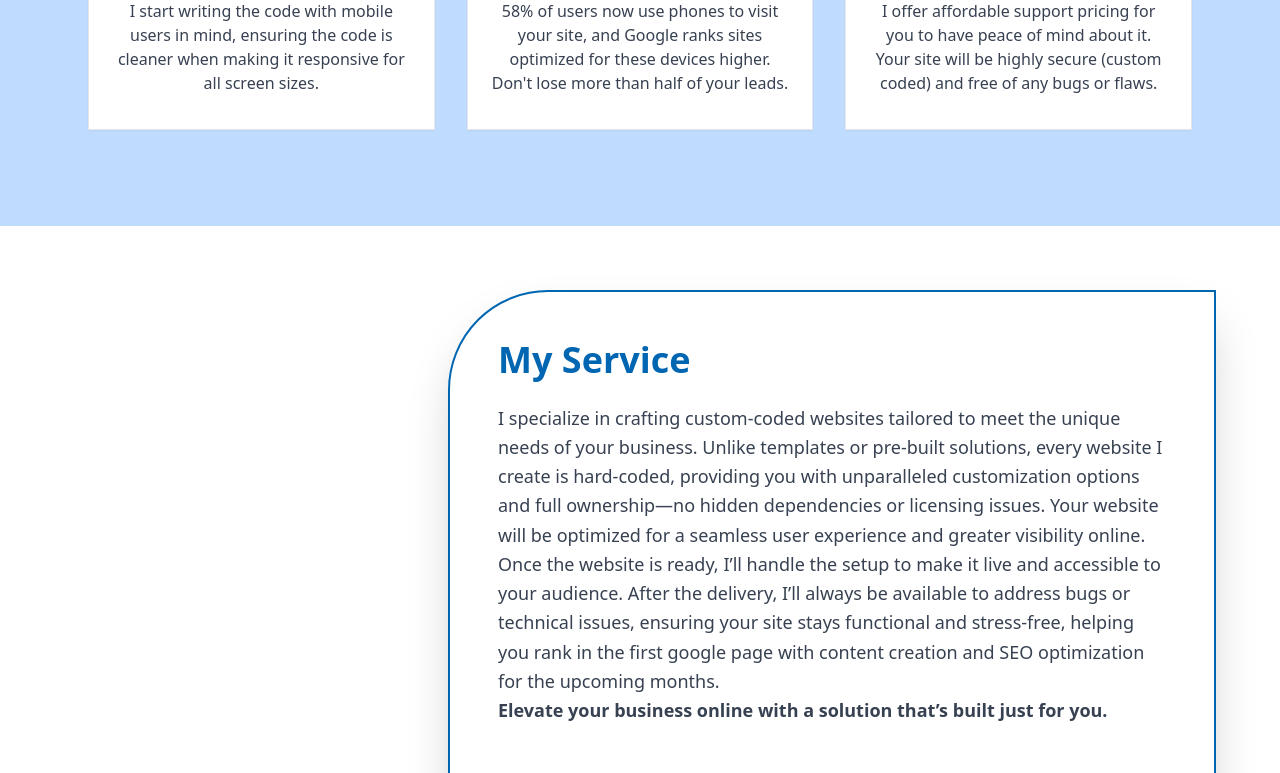
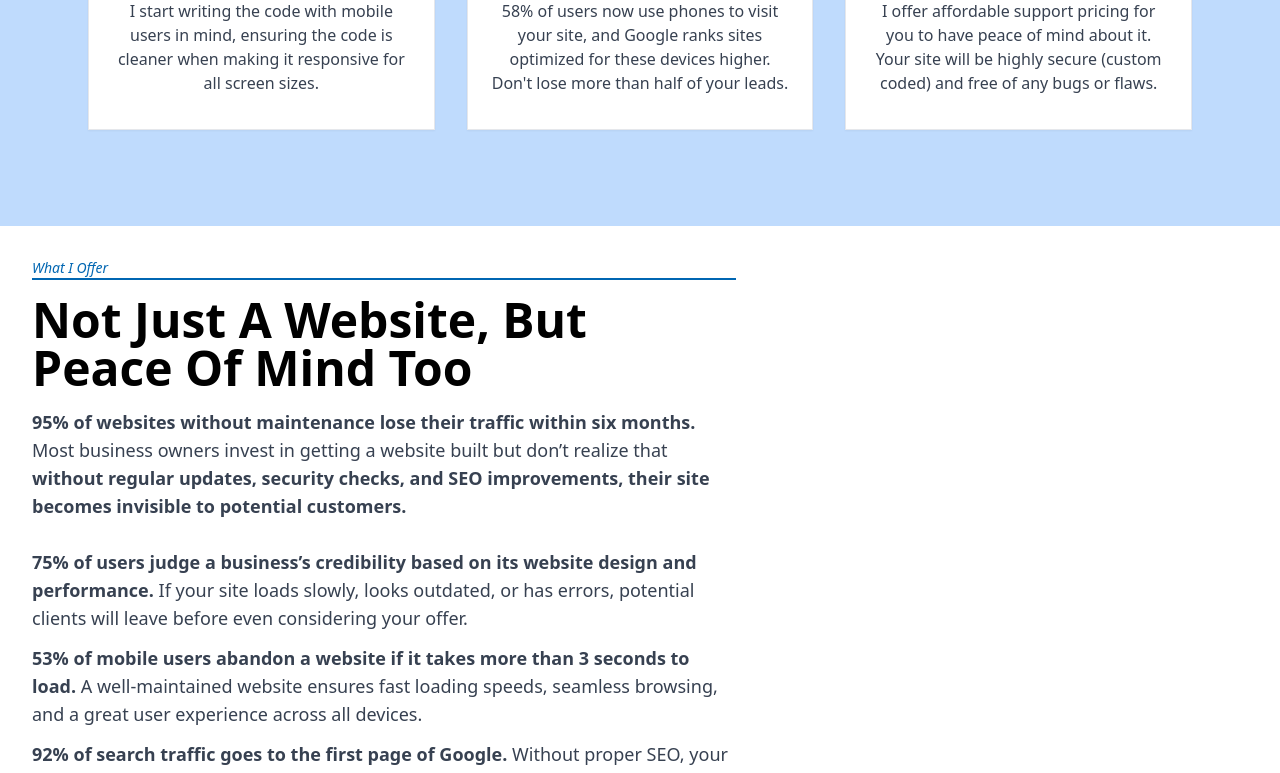
Before and after one commit to martinvega2003/web-dev-portfolio-v1, a React (Vite) app in the folder portfolio-vegma/: page / in a window 1280 px wide. Shown: the part 2904-3677 px from the top of the page. Built offline with nearby package versions, Linux system fonts and the light colour scheme.

Commit message:
In ths commit, the design of the offer & services section were modified.

```diff
--- a/portfolio-vegma/src/components/mainPage.jsx
+++ b/portfolio-vegma/src/components/mainPage.jsx
@@ -14,8 +14,8 @@ export const MainPage = () => {
         <HeroSection />
         <AboutMe />
         <BenefitsSection />
+        <MyOfferSection />
         <MyServiceSection />
-        <MyOfferSection />
         <ProcessSection />
         <ProjectsSection />
         <Footer />
--- a/portfolio-vegma/src/components/sections/AboutMe.jsx
+++ b/portfolio-vegma/src/components/sections/AboutMe.jsx
@@ -26,7 +26,7 @@ const AboutMe = () => {
               </p>
               <h1 className="text-2xl sm:text-5xl md:text-3xl lg:text-4xl xl:text-6xl font-bold text-primary">Hi, I'm Martin Vega</h1>
             </motion.div>
-            <div className="w-full mt-3 text-secondary text-md leading-relaxed">
+            <div className="w-full mt-5 text-secondary text-md leading-relaxed">
               <p>
                 I'm a 21-year-old passionate web developer and computer science student currently on a full paid scholarship at my university. I'm deeply in love about creating <strong>modern</strong> and <strong>efficient</strong> websites that help businesses <strong>stand out online</strong>.
               </p>
--- a/portfolio-vegma/src/components/sections/MyOfferSection.jsx
+++ b/portfolio-vegma/src/components/sections/MyOfferSection.jsx
@@ -1,6 +1,7 @@
 import React from "react";
 import { FaCheckCircle } from "react-icons/fa";
 import { motion } from "framer-motion";
+import { benefitsData as benefits } from "../../data/benefitsData";
 
 const MyOfferSection = () => {
   const leftTextVariants = {
@@ -18,60 +19,56 @@ const MyOfferSection = () => {
   };
 
   return (
-    <div className="relative z-10">
-      <div className="relative w-full top-0 h-72 bg-white mb-24" />
-      <div className="md:flex md:justify-start md:items-end">
-        <div className="bg-white/80 -mb-24 lg:ml-16 p-8 w-[95%] sm:w-[90%] lg:max-w-6xl mx-auto px-6 flex flex-col lg:flex-row items-start justify-center shadow-2xl rounded-lg border-2 border-primary">
+    <div className="relative z-10 p-6 sm:p-0">
+      <div className="flex justify-center md:justify-start items-center md:items-end">
+        <div className="bg-white/80 p-8 w-[95%] sm:w-[90%] md:max-w-[60%] flex flex-col items-start justify-center shadow-2xl rounded-lg border-2 border-primary md:shadow-none md:rounded-none md:border-none">
           {/* Left Side: Text Content */}
           <motion.div
-            className="lg:w-[45%] mb-8 lg:mb-0"
+            className="mb-4"
             initial="hidden"
             whileInView="visible"
             viewport={{ once: true, amount: 0.2 }}
             variants={leftTextVariants}
           >
-            <h2 className="text-2xl xl:text-4xl font-bold mb-4 text-accent">My Offer</h2>
-            <p className="text-md xl:text-lg leading-relaxed text-secondary">
-              Get a fully custom, hard-coded website built in just 7 days for{" "}
-              <span className="font-extrabold">FREE</span>. You pay only if you're satisfied with the final product. After payment, I handle the full setup for you, ensuring your site is live and accessible to your audience.
-              I will help you with contentcreation, publishing three articlesper week, SEO and conversion rate optimization for a whole year, ensuring your website become an everyday lead-generator for your business within 12 months,
-              with a money back guarantee.
+            <p className="text-sm sm:text-md italic font-light mb-4 text-accent border-b-2 border-accent">What I Offer</p>
+            <h1 className="text-xl sm:text-3xl xl:text-5xl font-extrabold mb-4">Not Just A Website, But Peace Of Mind Too</h1>
+            <p className="text-sm sm:text-md xl:text-lg leading-relaxed text-secondary">
+              <strong>95% of websites without maintenance lose their traffic within six months.</strong> Most business owners invest in getting a website built but don’t realize that <strong>without regular updates, security checks, and SEO improvements, their site becomes invisible to potential customers.</strong>
+              <br/><br/>
+              <ul className="space-y-3">
+                <li><strong>75% of users judge a business’s credibility based on its website design and performance.</strong> If your site loads slowly, looks outdated, or has errors, potential clients will leave before even considering your offer.</li>
+                <li><strong>53% of mobile users abandon a website if it takes more than 3 seconds to load.</strong> A well-maintained website ensures fast loading speeds, seamless browsing, and a great user experience across all devices.</li>
+                <li><strong>92% of search traffic goes to the first page of Google.</strong> Without proper SEO, your site remains hidden while your competitors attract all the traffic.</li>
+              </ul>
+              <br/>
+              Get a <strong>custom-built website 100% free</strong> when you subscribe to my <strong>affordable website maintenance & SEO plan.</strong> I’ll design and develop your site from scratch—<strong>you only pay if you love it.</strong> If you’re not satisfied, you keep the code at no cost. My service ensures your website <strong>runs smoothly, stays secure, and attracts clients,</strong> so you never have to worry about technical issues or SEO again.
             </p>
+            <div className="w-full border-t-2 border-accent my-6"></div>
           </motion.div>
 
-          {/* Vertical Divider */}
-          <div className="hidden lg:block mx-4 border-l-2 border-accent" style={{ minHeight: "400px", paddingTop: "32px" }} />
-
-          {/* Horizontal Divider */}
-          <div className="block lg:hidden my-4 border-b-2 border-accent" style={{ minWidth: "100%" }} />
-
-          {/* Right Side: Bullet Points */}
+          {/* Bottom Side: Bullet Points */}
           <motion.div
-            className="lg:w-[55%] flex items-start pt-20"
+            className="flex items-start"
             initial="hidden"
             whileInView="visible"
             viewport={{ once: true, amount: 0.2 }}
           >
-            <ul className="space-y-4">
-              {[
-                "Full ownership of your website with no hidden costs.",
-                "Highly customizable—adapt your site to your needs.",
-                "Delivered and ready to go live in just 7 days.",
-                "Don't worry about all the process of making the website rank.",
-                "All the services needed to make your websites a lead generator bundle together",
-                "After payment, you still have a money back guarantee",
-              ].map((item, index) => (
-                <motion.li
+            <div className="w-full flex flex-col md:flex-row justify-start items-start flex-wrap">
+              {benefits.map((item, index) => (
+                <motion.div
                   key={index}
                   variants={bulletPointVariants}
                   custom={index}
-                  className={`flex items-start ${index === 0 ? "mt-[-20px]" : ""}`}
+                  className="w-full lg:w-[45%] flex items-start rounded-3xl py-3 my-3 mr-3 lg:mr-6"
                 >
-                  <FaCheckCircle className="min-w-5 min-h-5 text-accent mr-3 mt-1" />
-                  <span className="text-secondary text-md xl:text-lg">{item}</span>
-                </motion.li>
+                  <FaCheckCircle className="min-w-7 min-h-7 text-accent mr-3 mt-1" />
+                  <div className="w-full">
+                    <h3 className="font-bold text-xl text-primary">{item.title}</h3>
+                    <p className="text-secondary text-sm xl:text-lg">{item.text}</p>
+                  </div>
+                </motion.div>
               ))}
-            </ul>
+            </div>
           </motion.div>
         </div>
         <div className="w-[15%] hidden lg:block"></div>
--- a/portfolio-vegma/src/components/sections/MyService.jsx
+++ b/portfolio-vegma/src/components/sections/MyService.jsx
@@ -1,56 +1,45 @@
-import React from "react";
-import { motion } from "framer-motion";
-import { Link } from "react-router-dom";
+import { FaClock, FaChartLine, FaMobileAlt } from "react-icons/fa";
+import image from "../../images/hero-image-v2.webp"
 
 const MyServiceSection = () => {
-  const sectionVariants = {
-    hidden: { opacity: 0, y: 50 },
-    visible: { opacity: 1, y: 0, transition: { duration: 1 } },
-  };
+  return (
+    <section className="flex flex-col md:flex-row-reverse items-center gap-8 px-4 sm:px-6 py-12 sm:py-24 bg-primary text-white">
+      {/* Left Side - Text */}
+      <div className="md:w-1/2">
+        <h2 className="text-4xl font-bold mb-4">Why You Need This</h2>
+        <p className="text-lg mb-6 text-gray-400">
+          A slow, outdated, or poorly optimized website is costing you traffic, conversions, and revenue. Here’s why upgrading your site is essential:
+        </p>
+        <div className="space-y-6 flex flex-col">
+          <div className="flex items-start gap-4">
+            <FaChartLine className="text-accent w-10 h-10 shrink-0" />
+            <p>
+              <strong>75% of users judge a business’s credibility based on its website design and performance.</strong>
+              If your site loads slowly, looks outdated, or has errors, potential clients will leave before even considering your offer.
+            </p>
+          </div>
+          <div className="flex items-start gap-4">
+            <FaClock className="text-accent w-10 h-10 shrink-0" />
+            <p>
+              <strong>53% of mobile users abandon a website if it takes more than 3 seconds to load.</strong>
+              A well-maintained website ensures fast loading speeds, seamless browsing, and a great user experience across all devices.
+            </p>
+          </div>
+          <div className="flex items-start gap-4">
+            <FaMobileAlt className="text-accent w-10 h-10 shrink-0" />
+            <p>
+              <strong>92% of search traffic goes to the first page of Google.</strong>
+              Without proper SEO, your site remains hidden while your competitors attract all the traffic.
+            </p>
+          </div>
+        </div>
+      </div>
 
-  return (
-    <motion.div
-      id="service"
-      className="relative z-20 text-center flex flex-row-reverse justify-center md:justify-start md:pr-16 overflow-visible"
-      initial="hidden"
-      whileInView="visible"
-      viewport={{ once: true, amount: 0.2 }}
-      variants={sectionVariants}
-    >
-      {/* Content Section */}
-      <motion.div
-        className="h-full w-[95%] sm:w-[90%] md:max-w-3xl bg-white/80 p-12 text-left rounded-tl-[100px] rounded-br-[100px] -mb-16 mt-16 border-2 border-accent shadow-2xl"
-        variants={sectionVariants}
-      >
-        <h2 className="text-4xl font-bold mb-6 text-accent">My Service</h2>
-        <p
-          className="text-lg text-secondary leading-relaxed mx-auto w-180 mix-blend-normal"
-          style={{ maxWidth: "100%" }}
-        >
-          I specialize in crafting custom-coded websites tailored to meet the
-          unique needs of your business. Unlike templates or pre-built
-          solutions, every website I create is hard-coded, providing you with
-          unparalleled customization options and full ownership—no hidden
-          dependencies or licensing issues. Your website will be optimized for
-          a seamless user experience and greater visibility online. Once the
-          website is ready, I’ll handle the setup to make it live and accessible
-          to your audience. After the delivery, I’ll always be available to
-          address bugs or technical issues, ensuring your site stays functional
-          and stress-free, helping you rank in the first google page with content
-          creation and SEO optimization for the upcoming months. <br/><span className="font-bold">Elevate your
-          business online with a solution that’s built just for you.</span>
-        </p>
-        <div className="min-w-full flex flex-row-reverse justify-start">
-          <motion.button
-            className="mt-16 px-6 py-3 text-lg font-semibold text-white bg-accent rounded-lg shadow-lg
-              transform hover:scale-110 hover:brightness-110 transition duration-200"
-            whileHover={{ scale: 1.1 }}
-          >
-            <Link to="form/">Get Started Today</Link>
-          </motion.button>
-        </div>
-      </motion.div>
-    </motion.div>
+      {/* Right Side - Image */}
+      <div className="md:w-1/2">
+        <img src={image} alt="Website Performance" className="w-full rounded-lg shadow-lg" />
+      </div>
+    </section>
   );
 };
 
--- /dev/null
+++ b/portfolio-vegma/src/data/benefitsData.js
@@ -0,0 +1,26 @@
+export const benefitsData = [
+    {
+      title: "Custom-Built Website",
+      text: "Your website is developed from scratch, fully tailored to your business—no generic templates or page builders."
+    },
+    {
+      title: "Peace of Mind",
+      text: "Forget about security risks, slow loading times, or technical issues. I keep your site optimized and running smoothly."
+    },
+    {
+      title: "100% Risk-Free Guarantee",
+      text: "If you don’t love the website I create, you don’t pay a single cent—but you still keep the code."
+    },
+    {
+      title: "Ongoing SEO & Optimization",
+      text: "I ensure your website stays updated, visible on Google, and optimized for a seamless user experience."
+    },
+    {
+      title: "No Hidden Costs",
+      text: "No expensive plugins or surprise charges—just a fixed, affordable plan that covers everything you need."
+    },
+    {
+      title: "Long-Term Scalability",
+      text: "Your website is built with modern technologies, making it easy to expand, integrate new features, and grow with your business."
+    }
+  ];
```
